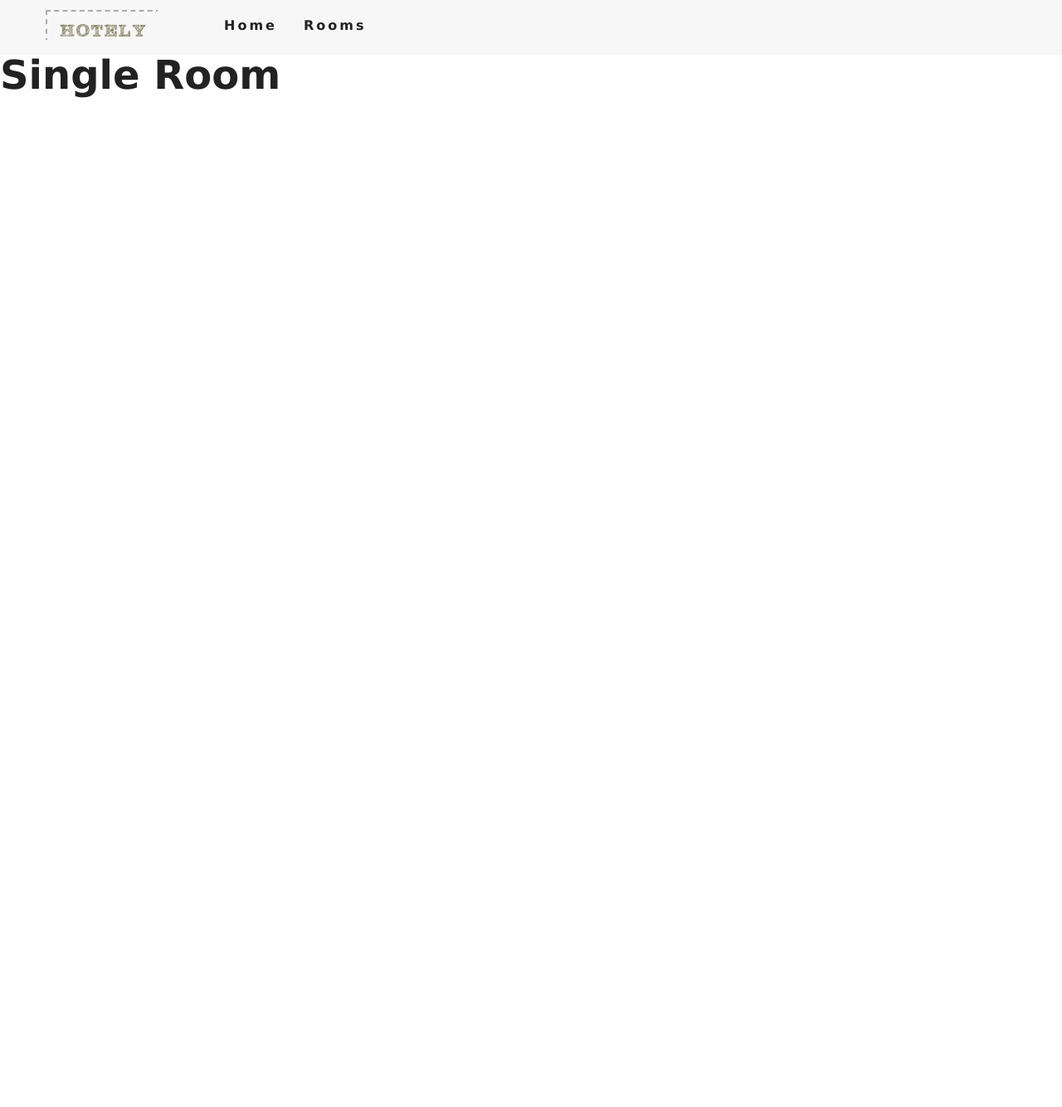
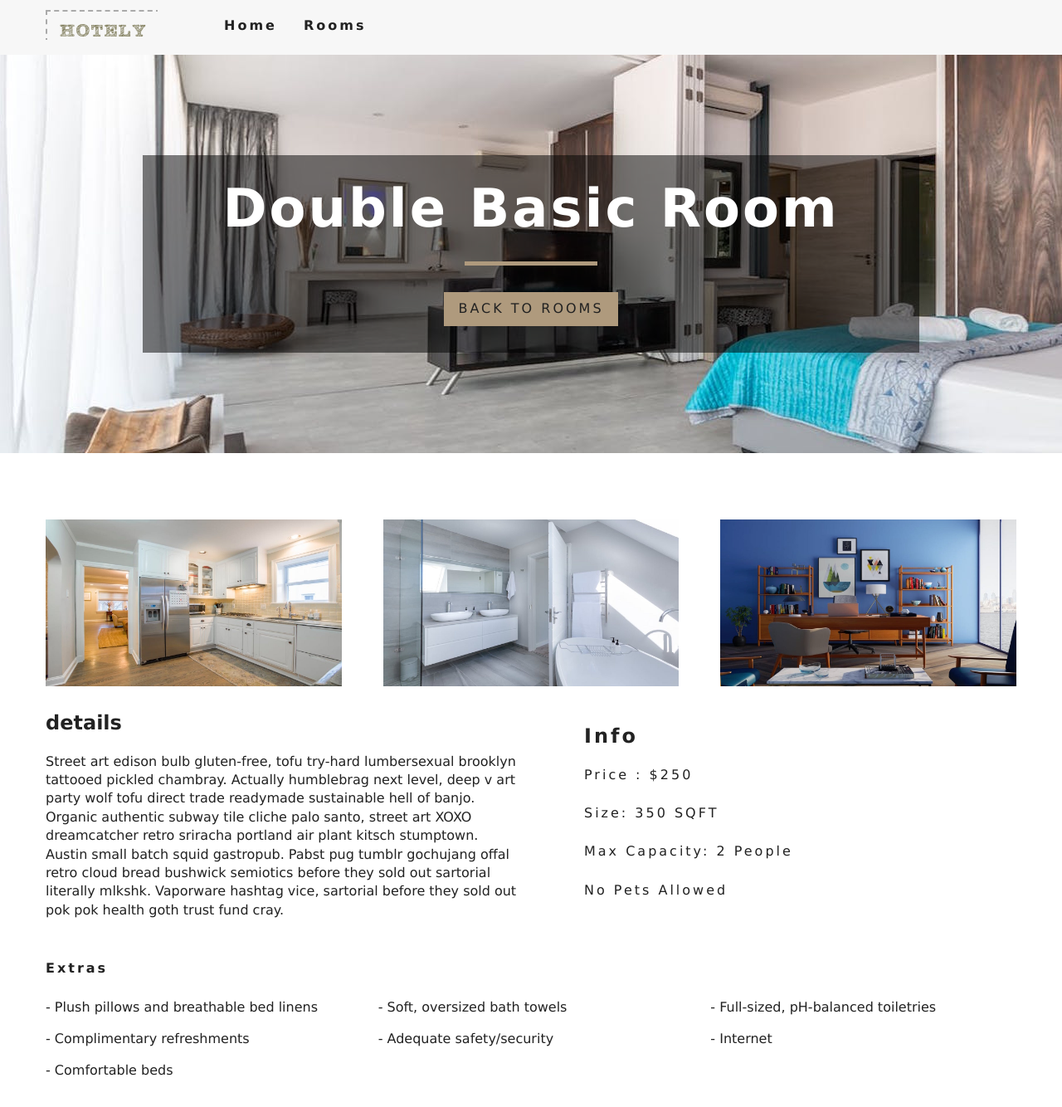
Before and after one commit to monsterkosh/hotely, a React (Create React App) app: page /rooms/double-basic in a window 1280 px wide. Shown: the top 1334 px of the page at 83% size. Before the commit the page ends 800 px from the top, so only its background shows below. Built offline with nearby package versions, Linux system fonts and the light colour scheme.

Commit message:
singlerooms

```diff
--- a/package.json
+++ b/package.json
@@ -11,6 +11,7 @@
     "react-icons": "^4.2.0",
     "react-router-dom": "^5.2.0",
     "react-scripts": "4.0.3",
+    "styled-components": "^5.3.0",
     "web-vitals": "^1.1.2"
   },
   "scripts": {
--- a/src/App.js
+++ b/src/App.js
@@ -22,3 +22,5 @@
 }
 
 export default App;
+
+// 2:31
--- /dev/null
+++ b/src/components/StyledHero.js
@@ -0,0 +1,13 @@
+import styled from 'styled-components';
+import defaultImg from '../images/room-1.jpeg';
+
+const StyledHero = styled.header`
+  min-height: 60vh;
+  background: url(${(props) => (props.img ? props.img : defaultImg)})
+    center/cover no-repeat;
+  display: flex;
+  align-items: center;
+  justify-content: center;
+`;
+
+export default StyledHero;
--- a/src/context.js
+++ b/src/context.js
@@ -1,6 +1,7 @@
 import React, { Component } from 'react';
 import items from './data';
 
+// @ts-ignore
 const RoomContext = React.createContext();
 
 class RoomProvider extends Component {
@@ -34,9 +35,15 @@
     return tempItems;
   }
 
+  getRoom = (slug) => {
+    let tempRoos = [...this.state.rooms];
+    const room = tempRoos.find((room) => room.slug === slug);
+    return room;
+  };
+
   render() {
     return (
-      <RoomContext.Provider value={{ ...this.state }}>
+      <RoomContext.Provider value={{ ...this.state, getRoom: this.getRoom }}>
         {this.props.children}
       </RoomContext.Provider>
     );
--- a/src/pages/SingleRoom.js
+++ b/src/pages/SingleRoom.js
@@ -1,11 +1,94 @@
 import React, { Component } from 'react';
+import defaultBcg from '../images/room-1.jpeg';
+import Hero from '../components/Hero';
+import Banner from '../components/Banner';
+import { Link } from 'react-router-dom';
+import { RoomContext } from '../context';
+import StyledHero from '../components/StyledHero';
 
 export default class SingleRoom extends Component {
+  constructor(props) {
+    super(props);
+    this.state = {
+      slug: this.props.match.params.slug,
+      defaultBcg,
+    };
+  }
+
+  static contextType = RoomContext;
+
+  // componentDidMount() {}
+
   render() {
+    const { getRoom } = this.context;
+    const room = getRoom(this.state.slug);
+    if (!room) {
+      return (
+        <div className='error'>
+          <h3>No room found...</h3>
+          <Link to='/rooms' className='btn-primary'>
+            Return to rooms
+          </Link>
+        </div>
+      );
+    }
+
+    const {
+      name,
+      description,
+      capacity,
+      size,
+      price,
+      extras,
+      breakfast,
+      pets,
+      images,
+    } = room;
+
+    const [mainImg, ...defaultImg] = images;
+
     return (
-      <div>
-        <h1>Single Room</h1>
-      </div>
+      <>
+        <StyledHero img={mainImg || this.state.defaultBcg}>
+          <Banner title={`${name} room`}>
+            <Link to='/rooms' className='btn-primary'>
+              back to rooms
+            </Link>
+          </Banner>
+        </StyledHero>
+        <section className='single-room'>
+          <div className='single-room-images'>
+            {defaultImg.map((item, index) => {
+              return <img key={index} src={item} alt={name} />;
+            })}
+          </div>
+          <div className='single-room-info'>
+            <article className='description'>
+              <h3>details</h3>
+              <p>{description}</p>
+            </article>
+            <article className='info'>
+              <h3>info</h3>
+              <h6>price : ${price}</h6>
+              <h6>size: {size} SQFT</h6>
+              <h6>
+                max capacity:{' '}
+                {capacity > 1 ? `${capacity} people` : `${capacity} person`}
+              </h6>
+              <h6>{pets ? 'pets allowed' : 'no pets allowed'}</h6>
+              <h6>{breakfast && 'free breakfast included'}</h6>
+            </article>
+          </div>
+        </section>
+        <section className='room-extras'>
+          <h6>extras</h6>
+          <ul className='extras'>
+            {extras.map((item, index) => {
+              return <li key={index}>- {item}</li>;
+            })}
+          </ul>
+        </section>
+      </>
     );
   }
 }
```
Also changed, not shown: 1 other file (tests, documents, lock files or other folders).
